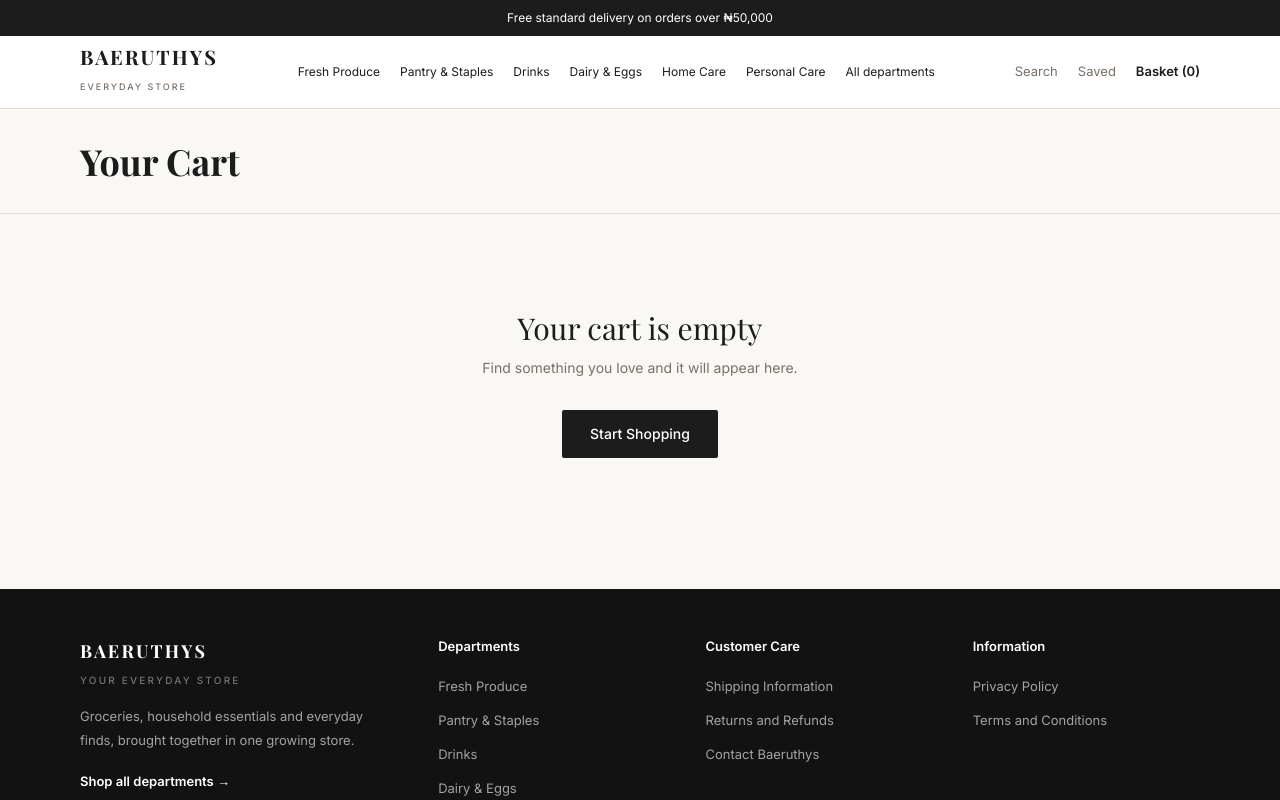
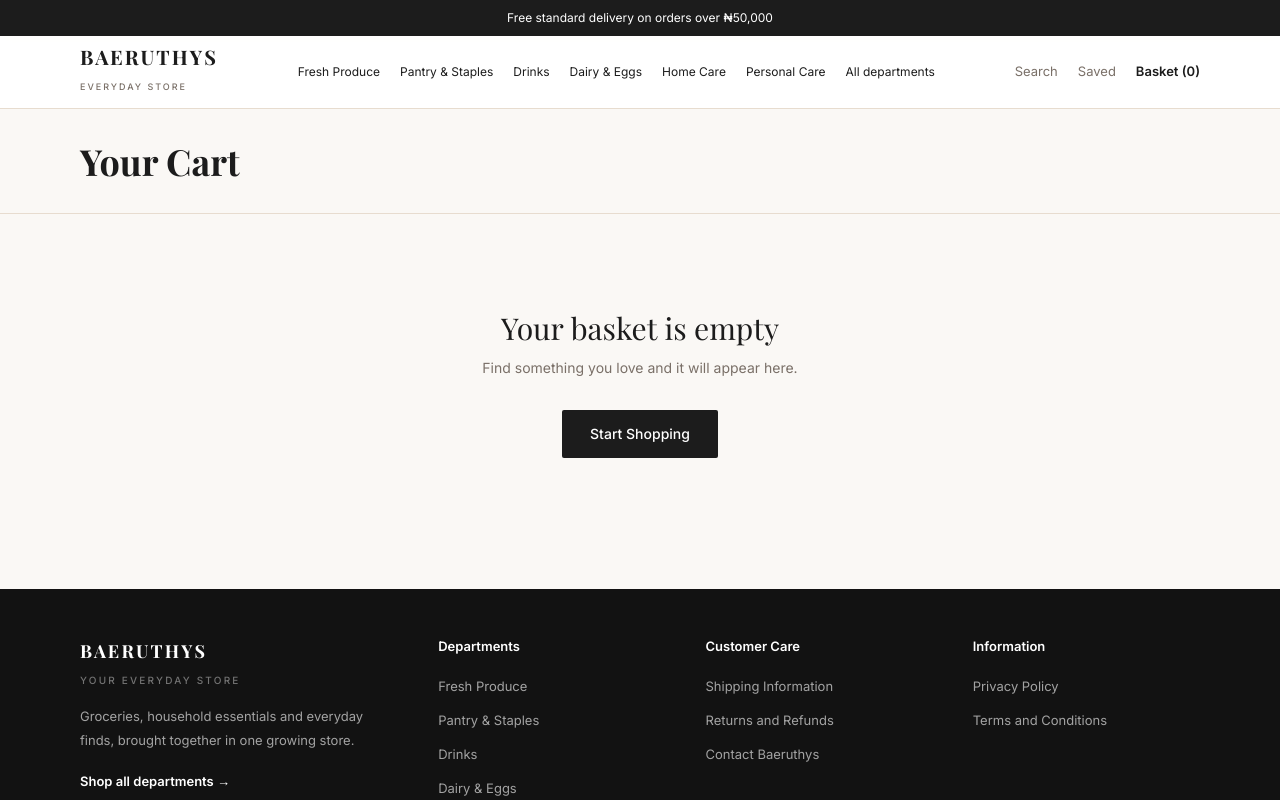
Before and after one commit to Emiloart/Baeruthys, a Next.js app: page /cart in a window 1280 px wide. Shown: the top 800 px of the page. Built offline with nearby package versions, Linux system fonts and the light colour scheme; a web font is replaced by a local one.

Commit message:
feat: display pack units in the shopping basket

```diff
--- a/pages/cart.js
+++ b/pages/cart.js
@@ -37,7 +37,7 @@ export default function CartPage() {
   const progress = Math.min(100, Math.round((subtotal / FREE_SHIPPING_THRESHOLD) * 100))
 
   return (
-    <Layout title="Your Cart">
+    <Layout title="Your Basket">
       <div className="border-b border-baer-bdr bg-baer-bg">
         <div className="shell flex items-baseline gap-4 py-8">
           <h1 className="text-4xl font-bold text-baer-dark">Your Cart</h1>
@@ -53,7 +53,7 @@ export default function CartPage() {
         <div className="shell py-20 text-center text-sm text-baer-mid">Loading your cart...</div>
       ) : items.length === 0 ? (
         <div className="shell py-24 text-center">
-          <p className="font-serif text-3xl text-baer-dark">Your cart is empty</p>
+          <p className="font-serif text-3xl text-baer-dark">Your basket is empty</p>
           <p className="mt-3 text-sm text-baer-mid">Find something you love and it will appear here.</p>
           <Link href="/shop" className="btn-dark mt-8">
             Start Shopping
@@ -72,7 +72,7 @@ export default function CartPage() {
             <ul>
               {items.map((line) => {
                 const product = getProductBySlug(line.slug)
-                const details = [line.size ? `Size: ${line.size}` : null, line.color ? `Colour: ${line.color.name}` : null]
+                const details = [line.unit || 'Each', line.size ? `Size: ${line.size}` : null, line.color ? `Colour: ${line.color.name}` : null]
                   .filter(Boolean)
                   .join('  |  ')
 
```
